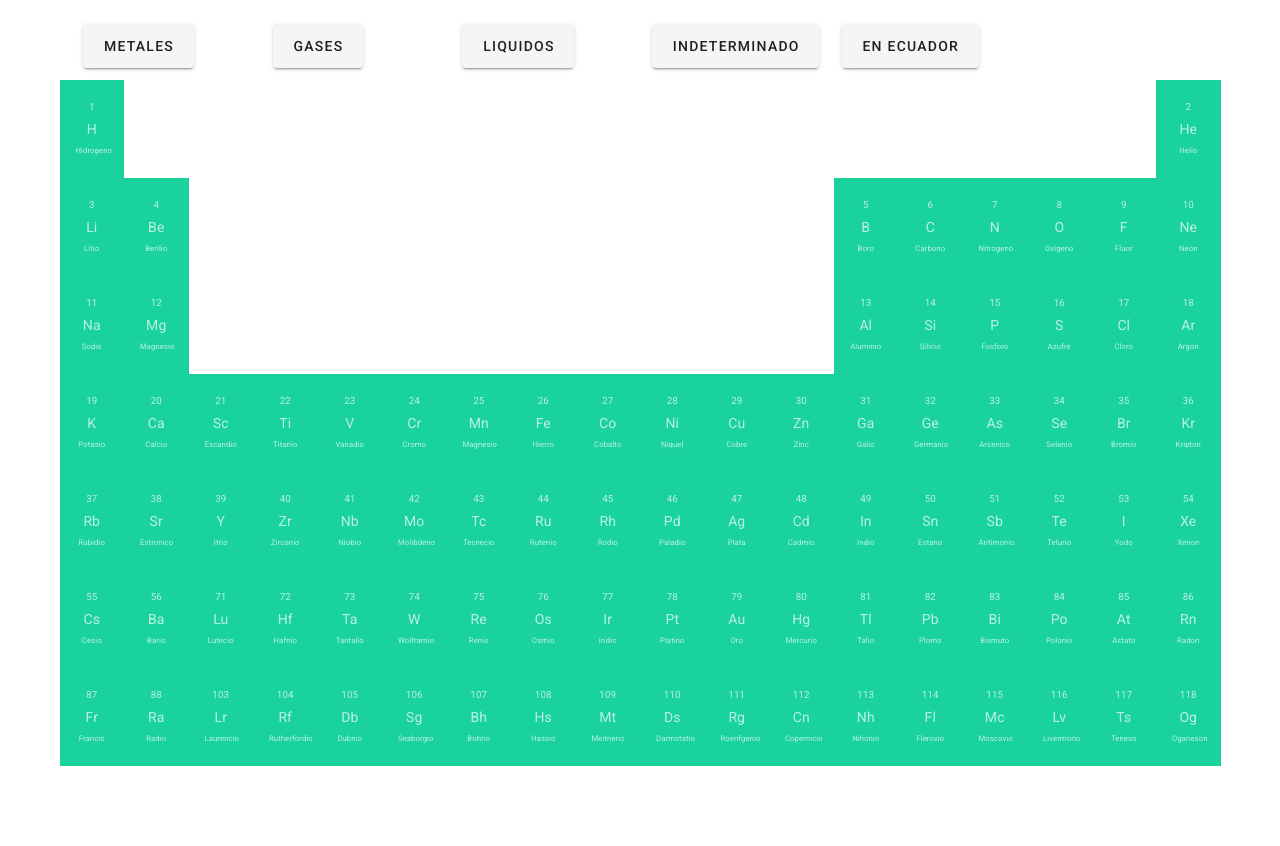
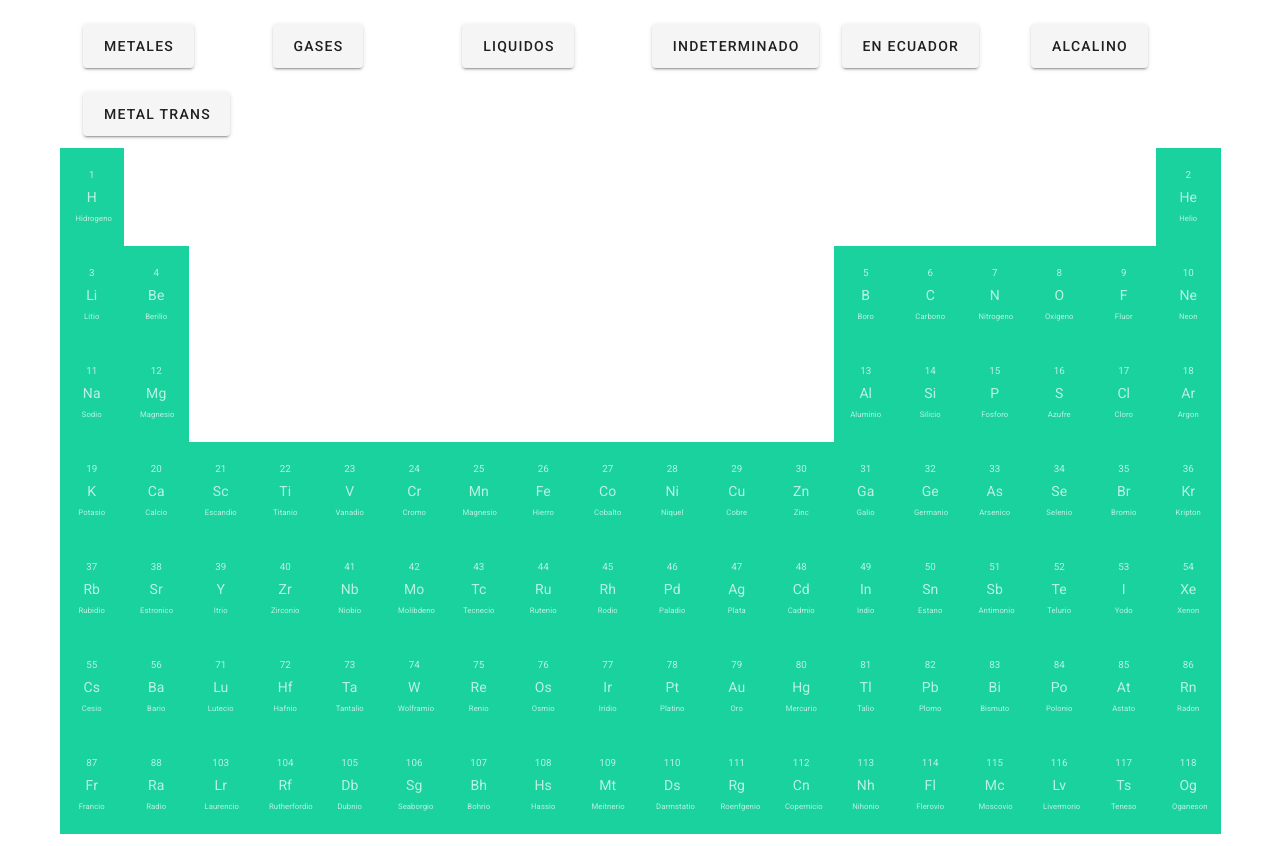
Before and after one commit to edaniel09/quimipedia, a Vue app: page / in a window 1280 px wide. Before the commit the page ends 800 px from the top, so only its background shows below. Built offline with nearby package versions, Linux system fonts and the light colour scheme.

Commit message:
update de grupos

```diff
--- a/src/App.vue
+++ b/src/App.vue
@@ -1,11 +1,9 @@
 <template>
   <v-app id="app">
     <v-container>
-      <v-row style="margin: auto; padding-left: 1%; padding-right: 1%;">
+      <v-row style="margin: auto; padding-left: 1%; padding-right: 1%">
         <v-col md="2" v-for="category in groups" :key="category">
-          <v-btn
-          elevation="2"
-          large>
+          <v-btn elevation="2" large @click="changeSelected(category)">
             {{ category }}
           </v-btn>
         </v-col>
@@ -25,7 +23,7 @@
                   dark
                   tile
                   flat
-                  :color="hover ? 'orange' : '#19d29d'"
+                  :color="hover ? 'orange' : getColor(col)"
                   :elevation="hover ? 12 : 0"
                   v-bind="attrs"
                   v-on="on"
@@ -45,55 +43,46 @@
               </v-hover>
             </template>
             <v-card max-width="374">
-              <v-card-text style="text-align: center;">
+              <v-card-text style="text-align: center">
                 <h1>{{ col.nombre }}</h1>
               </v-card-text>
 
-              <v-img v-if="col.src"
+              <v-img
+                v-if="col.src"
                 height="250"
-                :src="require('./assets/'+col.simbolo+'.jpg')"
+                :src="require('./assets/' + col.simbolo + '.jpg')"
               >
-                <v-row style="color: white; font-size: large;" class="v-card-content">
-                <span style="color: white; font-size: large;">{{ col.num_atomico }}</span>
-                <v-card-text>
-                  Nombre Comun: {{ col.nombre }}
-                </v-card-text>
-                <v-card-text>
-                  Serie Quimica: {{ col.nombre }}
-                </v-card-text>
-                <v-card-text>
-                  Estado Natural: {{ col.nombre }}
-                </v-card-text>
-                <v-card-text>
-                  Color: {{ col.nombre }}
-                </v-card-text>
-                <v-card-text>
-                  Numero Atomico: {{ col.nombre }}
-                </v-card-text>
-                <v-card-text>
-                  Grupo: {{ col.nombre }}
-                </v-card-text>
-                <v-card-text>
-                  Dureza: {{ col.nombre }}
-                </v-card-text>
-                <v-card-text>
-                  Masa Atomica: {{ col.nombre }}
-                </v-card-text>
+                <v-row
+                  style="color: white; font-size: large"
+                  class="v-card-content"
+                >
+                  <span style="color: white; font-size: large">{{
+                    col.num_atomico
+                  }}</span>
+                  <v-card-text> Nombre Comun: {{ col.nombre }} </v-card-text>
+                  <v-card-text> Serie Quimica: {{ col.nombre }} </v-card-text>
+                  <v-card-text> Estado Natural: {{ col.nombre }} </v-card-text>
+                  <v-card-text> Color: {{ col.nombre }} </v-card-text>
+                  <v-card-text> Numero Atomico: {{ col.nombre }} </v-card-text>
+                  <v-card-text> Grupo: {{ col.nombre }} </v-card-text>
+                  <v-card-text> Dureza: {{ col.nombre }} </v-card-text>
+                  <v-card-text> Masa Atomica: {{ col.nombre }} </v-card-text>
                 </v-row>
                 <v-row class="v-card-content">
-                <span style="color: white; font-size: large;">{{ col.simbolo }}</span>
+                  <span style="color: white; font-size: large">{{
+                    col.simbolo
+                  }}</span>
                 </v-row>
               </v-img>
               <v-row>
                 <v-card-text>
-                  {{ col.num_atomico }} - {{ col.simbolo }} {{'./assets/'+col.simbolo + '.jpg'}}
+                  {{ col.num_atomico }} - {{ col.simbolo }}
+                  {{ "./assets/" + col.simbolo + ".jpg" }}
                 </v-card-text>
                 <v-card-text>
                   Masa Atomica: {{ col.masa_atomica }}
                 </v-card-text>
-                <v-card-text>
-                  Fase: {{ col.nombre }}
-                </v-card-text>
+                <v-card-text> Fase: {{ col.nombre }} </v-card-text>
               </v-row>
             </v-card>
           </v-tooltip>
@@ -111,6 +100,9 @@
 export default {
   name: "App",
   data: () => ({
+    selectedColor: 'red',
+    unselectedColor: "#19d29d",
+    selectedCategory: null,
     qelements: [
       [
         {
@@ -119,6 +111,9 @@ export default {
           num_atomico: 1,
           masa_atomica: 1.0,
           dibujar: true,
+          estado: "Gaseoso",
+          tags: ["Gases"],
+          color: "#19d29d"
         },
         {
           dibujar: false,
@@ -174,6 +169,9 @@ export default {
           num_atomico: 2,
           masa_atomica: 4.0,
           dibujar: true,
+          tags: ["Gases"],
+          estado: "Gaseoso",
+          color: "#19d29d"
         },
       ],
       [
@@ -190,6 +188,7 @@ export default {
           num_atomico: 4,
           masa_atomica: 9.0,
           dibujar: true,
+          tags: ["Alcalino"]
         },
         {
           dibujar: false,
@@ -262,6 +261,9 @@ export default {
           num_atomico: 10,
           masa_atomica: 20.2,
           dibujar: true,
+          estado: "Gaseoso",
+          tags: ["Gases"],
+          color: "#19d29d"
         },
       ],
       [
@@ -278,6 +280,7 @@ export default {
           num_atomico: 12,
           masa_atomica: 24.3,
           dibujar: true,
+          tags: ["Alcalino"]
         },
         {
           dibujar: false,
@@ -350,6 +353,9 @@ export default {
           num_atomico: 18,
           masa_atomica: 39.948,
           dibujar: true,
+          estado: "Gaseoso",
+          tags: ["Gases"],
+          color: "#19d29d"
         },
       ],
       [
@@ -366,7 +372,8 @@ export default {
           num_atomico: 20,
           masa_atomica: 40.078,
           dibujar: true,
-          src: './assets/Ca.jpg'
+          tags: ["Alcalino"],
+          src: "./assets/Ca.jpg",
         },
         {
           simbolo: "Sc",
@@ -374,6 +381,7 @@ export default {
           num_atomico: 21,
           masa_atomica: 44.95591,
           dibujar: true,
+          tags: ["Metal Trans"]
         },
         {
           simbolo: "Ti",
@@ -381,6 +389,7 @@ export default {
           num_atomico: 22,
           masa_atomica: 47.867,
           dibujar: true,
+          tags: ['Metal Trans']
         },
         {
           simbolo: "V",
@@ -388,6 +397,7 @@ export default {
           num_atomico: 23,
           masa_atomica: 50.9415,
           dibujar: true,
+          tags: ['Metal Trans']
         },
         {
           simbolo: "Cr",
@@ -395,6 +405,7 @@ export default {
           num_atomico: 24,
           masa_atomica: 51.9962,
           dibujar: true,
+          tags: ['Metal Trans']
         },
         {
           simbolo: "Mn",
@@ -402,6 +413,7 @@ export default {
           num_atomico: 25,
           masa_atomica: 54.93804,
           dibujar: true,
+          tags: ['Metal Trans']
         },
         {
           simbolo: "Fe",
@@ -409,7 +421,8 @@ export default {
           num_atomico: 26,
           masa_atomica: 55.845,
           dibujar: true,
-          src: './assets/Fe.jpg'
+          tags: ['Metal Trans'],
+          src: "./assets/Fe.jpg",
         },
         {
           simbolo: "Co",
@@ -417,6 +430,7 @@ export default {
           num_atomico: 27,
           masa_atomica: 58.93319,
           dibujar: true,
+          tags: ['Metal Trans']
         },
         {
           simbolo: "Ni",
@@ -424,6 +438,7 @@ export default {
           num_atomico: 28,
           masa_atomica: 58.6934,
           dibujar: true,
+          tags: ['Metal Trans']
         },
         {
           simbolo: "Cu",
@@ -431,7 +446,8 @@ export default {
           num_atomico: 29,
           masa_atomica: 63.546,
           dibujar: true,
-          src: './assets/Cu.jpg'
+          tags: ['Metal Trans'],
+          src: "./assets/Cu.jpg",
         },
         {
           simbolo: "Zn",
@@ -439,6 +455,7 @@ export default {
           num_atomico: 30,
           masa_atomica: 65.38,
           dibujar: true,
+          tags: ['Metal Trans']
         },
         {
           simbolo: "Ga",
@@ -481,6 +498,9 @@ export default {
           num_atomico: 36,
           masa_atomica: 83.798,
           dibujar: true,
+          estado: "Gaseoso",
+          tags: ["Gases"],
+          color: "#19d29d"
         },
       ],
       [
@@ -497,6 +517,7 @@ export default {
           num_atomico: 38,
           masa_atomica: 87.62,
           dibujar: true,
+          tags: ["Alcalino"]
         },
         {
           simbolo: "Y",
@@ -504,6 +525,7 @@ export default {
           num_atomico: 39,
           masa_atomica: 88.90585,
           dibujar: true,
+          tags: ['Metal Trans']
         },
         {
           simbolo: "Zr",
@@ -511,6 +533,7 @@ export default {
           num_atomico: 40,
           masa_atomica: 91.224,
           dibujar: true,
+          tags: ['Metal Trans']
         },
         {
           simbolo: "Nb",
@@ -518,6 +541,7 @@ export default {
           num_atomico: 41,
           masa_atomica: 92.90638,
           dibujar: true,
+          tags: ['Metal Trans']
         },
         {
           simbolo: "Mo",
@@ -525,7 +549,8 @@ export default {
           num_atomico: 42,
           masa_atomica: 95.96,
           dibujar: true,
-          src: './assets/Mo.jpg'
+          tags: ['Metal Trans'],
+          src: "./assets/Mo.jpg",
         },
         {
           simbolo: "Tc",
@@ -533,6 +558,7 @@ export default {
           num_atomico: 43,
           masa_atomica: 98,
           dibujar: true,
+          tags: ['Metal Trans']
         },
         {
           simbolo: "Ru",
@@ -540,6 +566,7 @@ export default {
           num_atomico: 44,
           masa_atomica: 101.07,
           dibujar: true,
+          tags: ['Metal Trans']
         },
         {
           simbolo: "Rh",
@@ -547,6 +574,7 @@ export default {
           num_atomico: 45,
           masa_atomica: 102.9055,
           dibujar: true,
+          tags: ['Metal Trans']
         },
         {
           simbolo: "Pd",
@@ -554,6 +582,7 @@ export default {
           num_atomico: 46,
           masa_atomica: 106.42,
           dibujar: true,
+          tags: ['Metal Trans']
         },
         {
           simbolo: "Ag",
@@ -561,7 +590,8 @@ export default {
           num_atomico: 47,
           masa_atomica: 107.8682,
           dibujar: true,
-          src: './assets/Ag.jpg'
+          tags: ['Metal Trans'],
+          src: "./assets/Ag.jpg",
         },
         {
           simbolo: "Cd",
@@ -569,6 +599,7 @@ export default {
           num_atomico: 48,
           masa_atomica: 112.441,
           dibujar: true,
+          tags: ['Metal Trans']
         },
         {
           simbolo: "In",
@@ -611,6 +642,9 @@ export default {
           num_atomico: 54,
           masa_atomica: 131.293,
           dibujar: true,
+          estado: "Gaseoso",
+          tags: ["Gases"],
+          color: "#19d29d"
         },
       ],
       [
@@ -627,6 +661,7 @@ export default {
           num_atomico: 56,
           masa_atomica: 137.327,
           dibujar: true,
+          tags: ["Alcalino"]
         },
         {
           simbolo: "Lu",
@@ -641,6 +676,7 @@ export default {
           num_atomico: 72,
           masa_atomica: 178.49,
           dibujar: true,
+          tags: ['Metal Trans']
         },
         {
           simbolo: "Ta",
@@ -648,6 +684,7 @@ export default {
           num_atomico: 73,
           masa_atomica: 180.9478,
           dibujar: true,
+          tags: ['Metal Trans']
         },
         {
           simbolo: "W",
@@ -655,6 +692,7 @@ export default {
           num_atomico: 74,
           masa_atomica: 183.84,
           dibujar: true,
+          tags: ['Metal Trans']
         },
         {
           simbolo: "Re",
@@ -662,6 +700,7 @@ export default {
           num_atomico: 75,
           masa_atomica: 186.207,
           dibujar: true,
+          tags: ['Metal Trans']
         },
         {
           simbolo: "Os",
@@ -669,6 +708,7 @@ export default {
           num_atomico: 76,
           masa_atomica: 190.23,
           dibujar: true,
+          tags: ['Metal Trans']
         },
         {
           simbolo: "Ir",
@@ -676,6 +716,7 @@ export default {
           num_atomico: 77,
           masa_atomica: 192.217,
           dibujar: true,
+          tags: ['Metal Trans']
         },
         {
           simbolo: "Pt",
@@ -683,14 +724,16 @@ export default {
           num_atomico: 78,
           masa_atomica: 195.084,
           dibujar: true,
+          tags: ['Metal Trans']
         },
         {
-          simbolo: 'Au',
-          nombre: 'Oro',
+          simbolo: "Au",
+          nombre: "Oro",
           num_atomico: 79,
           masa_atomica: 196.9665,
           dibujar: true,
-          src: './assets/Au.jpg'
+          tags: ['Metal Trans'],
+          src: "./assets/Au.jpg",
         },
         {
           simbolo: "Hg",
@@ -698,6 +741,7 @@ export default {
           num_atomico: 80,
           masa_atomica: 200.59,
           dibujar: true,
+          tags: ['Metal Trans']
         },
         {
           simbolo: "Tl",
@@ -740,6 +784,9 @@ export default {
           num_atomico: 86,
           masa_atomica: 220,
           dibujar: true,
+          estado: "Gaseoso",
+          tags: ["Gases"],
+          color: "#19d29d"
         },
       ],
       [
@@ -756,6 +803,7 @@ export default {
           num_atomico: 88,
           masa_atomica: 226,
           dibujar: true,
+          tags: ["Alcalino"]
         },
         {
           simbolo: "Lr",
@@ -770,6 +818,7 @@ export default {
           num_atomico: 104,
           masa_atomica: 261,
           dibujar: true,
+          tags: ['Metal Trans']
         },
         {
           simbolo: "Db",
@@ -777,6 +826,7 @@ export default {
           num_atomico: 105,
           masa_atomica: 262,
           dibujar: true,
+          tags: ['Metal Trans']
         },
         {
           simbolo: "Sg",
@@ -784,6 +834,7 @@ export default {
           num_atomico: 106,
           masa_atomica: 266,
           dibujar: true,
+          tags: ['Metal Trans']
         },
         {
           simbolo: "Bh",
@@ -791,6 +842,7 @@ export default {
           num_atomico: 107,
           masa_atomica: 264,
           dibujar: true,
+          tags: ['Metal Trans']
         },
         {
           simbolo: "Hs",
@@ -798,6 +850,7 @@ export default {
           num_atomico: 108,
           masa_atomica: 277,
           dibujar: true,
+          tags: ['Metal Trans']
         },
         {
           simbolo: "Mt",
@@ -805,6 +858,7 @@ export default {
           num_atomico: 109,
           masa_atomica: 268,
           dibujar: true,
+          tags: ['Metal Trans']
         },
         {
           simbolo: "Ds",
@@ -812,6 +866,7 @@ export default {
           num_atomico: 110,
           masa_atomica: 271,
           dibujar: true,
+          tags: ['Metal Trans']
         },
         {
           simbolo: "Rg",
@@ -819,6 +874,7 @@ export default {
           num_atomico: 111,
           masa_atomica: 272,
           dibujar: true,
+          tags: ['Metal Trans']
         },
         {
           simbolo: "Cn",
@@ -826,6 +882,7 @@ export default {
           num_atomico: 112,
           masa_atomica: 285,
           dibujar: true,
+          tags: ['Metal Trans']
         },
         {
           simbolo: "Nh",
@@ -868,17 +925,66 @@ export default {
           num_atomico: 118,
           masa_atomica: 294,
           dibujar: true,
+          estado: "Gaseoso",
+          tags: ["Gases"],
+          color: "#19d29d"
         },
       ],
     ],
-    groups: [
-      'Metales',
-      'Gases',
-      'Liquidos',
-      'Indeterminado',
-      'En Ecuador'
-    ]
+    groups: ["Metales", "Gases", "Liquidos", "Indeterminado", "En Ecuador", "Alcalino", "Metal Trans"],
   }),
+  methods: {
+    changeSelected (category) {
+      if (this.selectedCategory != category){
+        if (category == "Metales"){
+          this.selectedCategory = category;
+          this.selectedColor = "yellow";
+          this.unselectedColor = "gray";
+        }
+        else if (category == "Gases"){
+          this.selectedCategory = category;
+          this.selectedColor = "purple";
+          this.unselectedColor = "gray";
+        }
+        else if (category == "Liquidos"){
+          this.selectedCategory = category;
+          this.selectedColor = "yellow";
+          this.unselectedColor = "gray";
+        }
+        else if (category == "Indeterminado"){
+          this.selectedCategory = category;
+          this.selectedColor = "yellow";
+          this.unselectedColor = "gray";
+        }
+        else if (category == "Alcalino"){
+          this.selectedCategory = category;
+          this.selectedColor = "yellow";
+          this.unselectedColor = "gray";
+        }
+        else if (category == "Metal Trans"){
+          this.selectedCategory = category;
+          this.selectedColor = "pink";
+          this.unselectedColor = "gray";
+        }
+      }
+      else {
+        this.selectedCategory = null;
+        this.selectedColor = "#19d29d";
+        this.unselectedColor =  "#19d29d";
+      }
+    },
+    getColor (col) {
+      /*if(this.selectedCategory == null){
+        return col.color;
+      }*/
+      if (col.tags){
+        if (col.tags.indexOf(this.selectedCategory) >= 0){
+          return this.selectedColor;
+        }
+      }
+      return this.unselectedColor;
+    }
+  }
 };
 </script>
 
```
